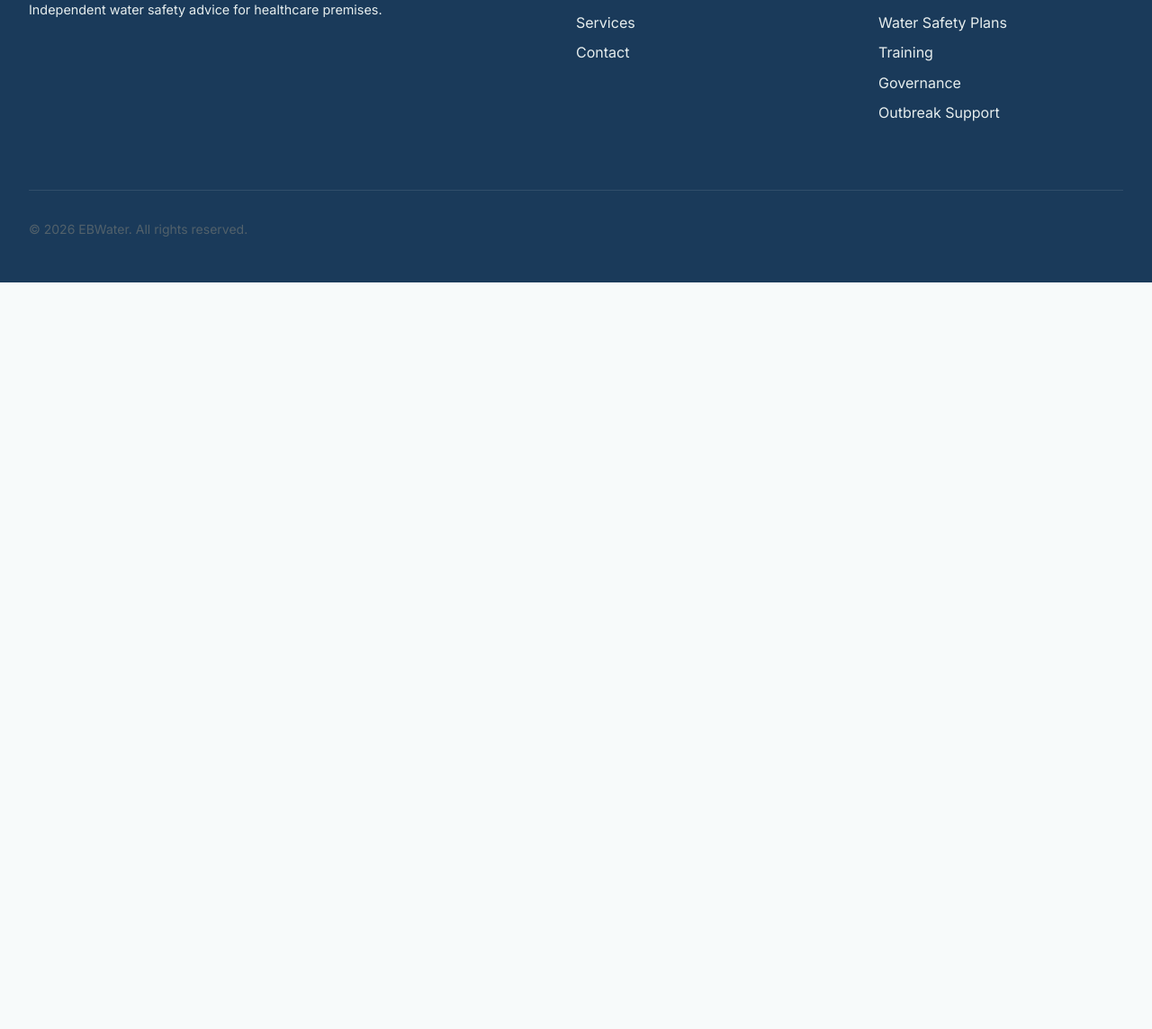
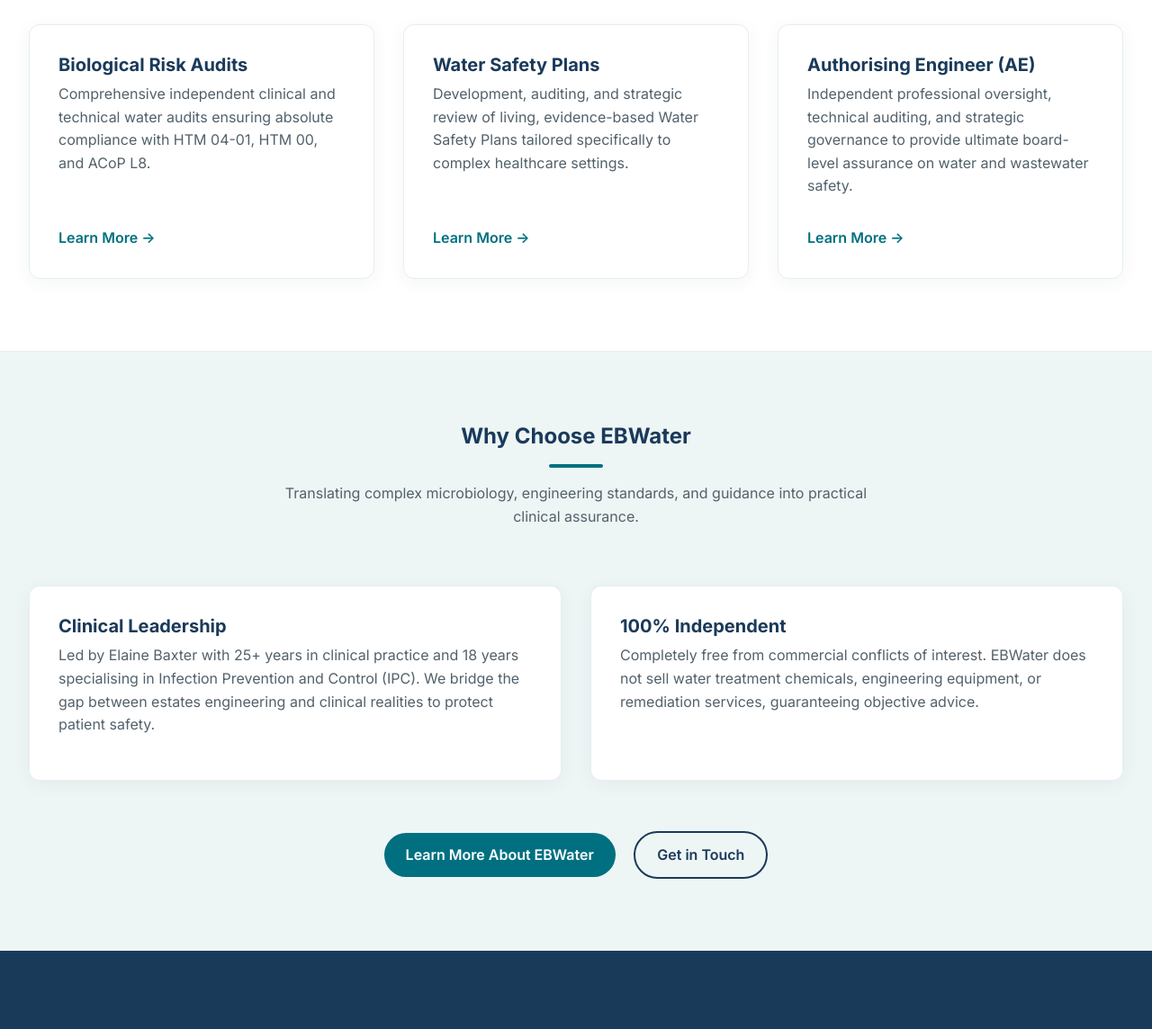
Before and after one commit to elaine287/EBWaterWebsite, a website: page index.html in a window 1280 px wide. Shown: the part 1085-2229 px from the top of the page at 90% size. Before the commit the page ends 1399 px from the top, so only its background shows below. Drawn offline with Linux system fonts and the light colour scheme.

Commit message:
Add full homepage service sections and replace duplicate hero logo with executive focus card

```diff
--- a/index.html
+++ b/index.html
@@ -102,8 +102,75 @@
             </div>
             <div class="hero-visual reveal" style="transition-delay: 0.2s;">
                 <div class="hero-image-wrapper" style="display: flex; justify-content: center; align-items: center; height: 100%;">
-                    <img src="LogoMain.jpg" alt="EBWater Logo" style="max-width: 80%; max-height: 80%; border-radius: 8px;">
+                    <!-- Executive Strengths Card to eliminate duplicate logos -->
+                    <div style="background: #ffffff; padding: 2.2rem; border-radius: 16px; box-shadow: 0 12px 35px rgba(26,58,90,0.1); border-left: 5px solid var(--color-teal); width: 100%; max-width: 420px; border: 1px solid var(--color-neutral-2); border-left: 5px solid var(--color-teal);">
+                        <span style="font-size: 0.8rem; font-weight: 700; color: var(--color-teal); text-transform: uppercase; letter-spacing: 1px; display: block; margin-bottom: 0.5rem;">Clinical & Engineering Assurance</span>
+                        <h3 style="color: var(--color-navy); font-size: 1.45rem; line-height: 1.25; margin-bottom: 0.85rem;">Completing the Picture in Healthcare Water Safety</h3>
+                        <p style="font-size: 0.95rem; color: var(--color-text-light); line-height: 1.6; margin-bottom: 1.25rem;">Translating water safety regulations, microbiological risks and engineering controls into practical clinical assurance for healthcare estates.</p>
+                        <div style="display: flex; flex-wrap: wrap; gap: 0.5rem;">
+                            <span style="background: var(--color-bg-light); color: var(--color-navy); padding: 0.35rem 0.75rem; border-radius: 6px; font-size: 0.8rem; font-weight: 600;">Authorising Engineer (AE)</span>
+                            <span style="background: var(--color-bg-light); color: var(--color-navy); padding: 0.35rem 0.75rem; border-radius: 6px; font-size: 0.8rem; font-weight: 600;">Water Safety Plans</span>
+                            <span style="background: var(--color-bg-light); color: var(--color-navy); padding: 0.35rem 0.75rem; border-radius: 6px; font-size: 0.8rem; font-weight: 600;">Biological Audits</span>
+                            <span style="background: var(--color-bg-light); color: var(--color-navy); padding: 0.35rem 0.75rem; border-radius: 6px; font-size: 0.8rem; font-weight: 600;">Legionella & Pseudomonas</span>
+                        </div>
+                    </div>
                 </div>
+            </div>
+        </div>
+    </section>
+
+    <!-- Services Overview Section -->
+    <section class="section" style="background: #ffffff; padding: 5rem 0; border-bottom: 1px solid var(--color-neutral-2);">
+        <div class="container">
+            <div class="section-header reveal">
+                <h2>Independent Healthcare Water Safety Governance</h2>
+                <div class="accent-line" style="margin: 1rem auto;"></div>
+                <p>EBWater provides independent water safety advice and Authorising Engineer (AE) services, supporting healthcare organisations in understanding, managing and governing water-related risks.</p>
+            </div>
+
+            <div class="grid-3 reveal">
+                <div class="card" style="text-align: left;">
+                    <h3 class="card-title">Biological Risk Audits</h3>
+                    <p>Comprehensive independent clinical and technical water audits ensuring absolute compliance with HTM 04-01, HTM 00, and ACoP L8.</p>
+                    <a href="services.html" class="card-link">Learn More &rarr;</a>
+                </div>
+                <div class="card" style="text-align: left;">
+                    <h3 class="card-title">Water Safety Plans</h3>
+                    <p>Development, auditing, and strategic review of living, evidence-based Water Safety Plans tailored specifically to complex healthcare settings.</p>
+                    <a href="services.html" class="card-link">Learn More &rarr;</a>
+                </div>
+                <div class="card" style="text-align: left;">
+                    <h3 class="card-title">Authorising Engineer (AE)</h3>
+                    <p>Independent professional oversight, technical auditing, and strategic governance to provide ultimate board-level assurance on water and wastewater safety.</p>
+                    <a href="services.html" class="card-link">Learn More &rarr;</a>
+                </div>
+            </div>
+        </div>
+    </section>
+
+    <!-- Why Choose EBWater Section -->
+    <section class="section section-bg-light" style="padding: 5rem 0;">
+        <div class="container">
+            <div class="section-header reveal">
+                <h2>Why Choose EBWater</h2>
+                <div class="accent-line" style="margin: 1rem auto;"></div>
+                <p>Translating complex microbiology, engineering standards, and guidance into practical clinical assurance.</p>
+            </div>
+
+            <div class="grid-2 reveal">
+                <div class="card" style="text-align: left;">
+                    <h3 class="card-title">Clinical Leadership</h3>
+                    <p>Led by Elaine Baxter with 25+ years in clinical practice and 18 years specialising in Infection Prevention and Control (IPC). We bridge the gap between estates engineering and clinical realities to protect patient safety.</p>
+                </div>
+                <div class="card" style="text-align: left;">
+                    <h3 class="card-title">100% Independent</h3>
+                    <p>Completely free from commercial conflicts of interest. EBWater does not sell water treatment chemicals, engineering equipment, or remediation services, guaranteeing objective advice.</p>
+                </div>
+            </div>
+
+            <div style="text-align: center; margin-top: 3.5rem;" class="reveal">
+                <a href="about.html" class="btn">Learn More About EBWater</a>
+                <a href="contact.html" class="btn btn-secondary" style="margin-left: 1rem;">Get in Touch</a>
             </div>
         </div>
     </section>
```
